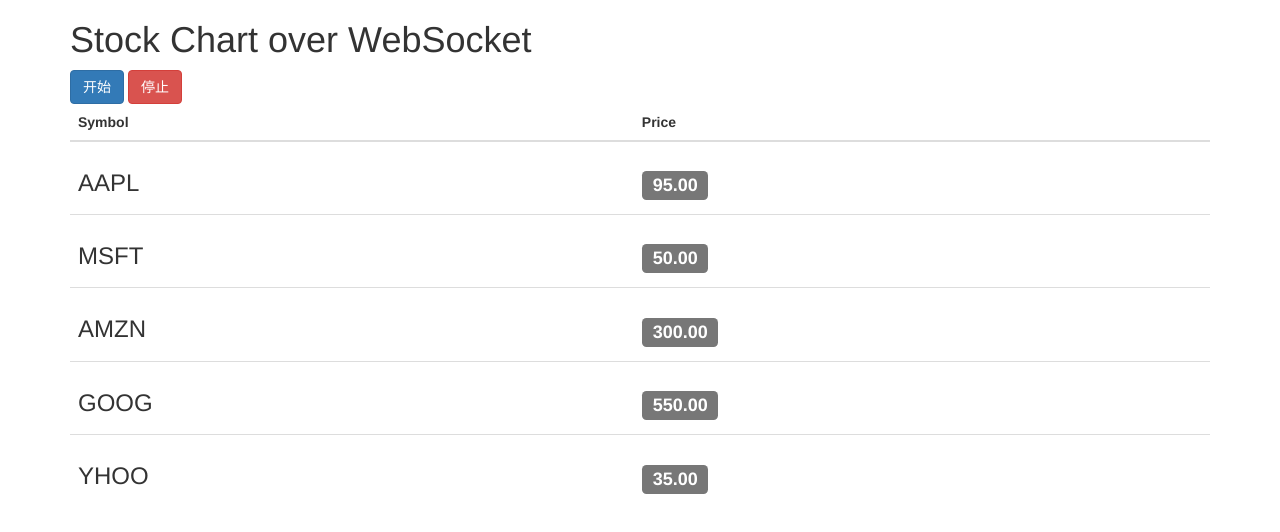
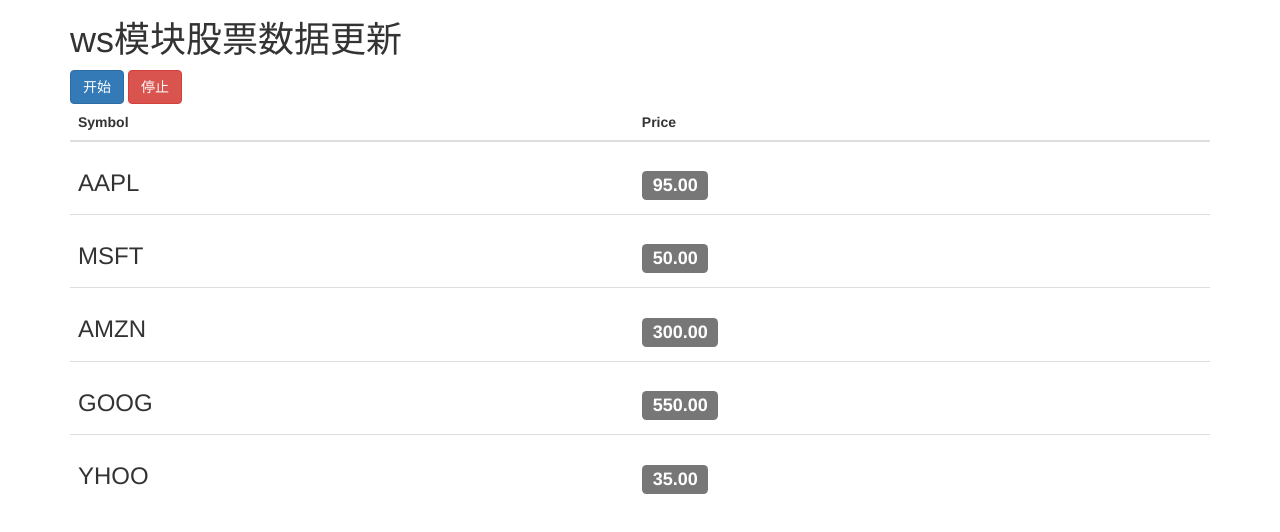
Before and after one commit to Ortonzhang/WebSocket-ws, a website: page src/demo2/index.html in a window 1280 px wide. Drawn offline with nearby package versions, Linux system fonts and the light colour scheme.

Commit message:
修改标题

```diff
--- a/src/demo2/index.html
+++ b/src/demo2/index.html
@@ -10,7 +10,7 @@
 <body>
     <div class="vertical-center">
         <div class="container">
-            <h1>Stock Chart over WebSocket</h1>
+            <h1>ws模块股票数据更新</h1>
             <button class="btn btn-primary">开始</button>
             <button class="btn btn-danger">停止</button>
             <table class="table" id="stockTable">
```
Also changed, not shown: 1 other file.
